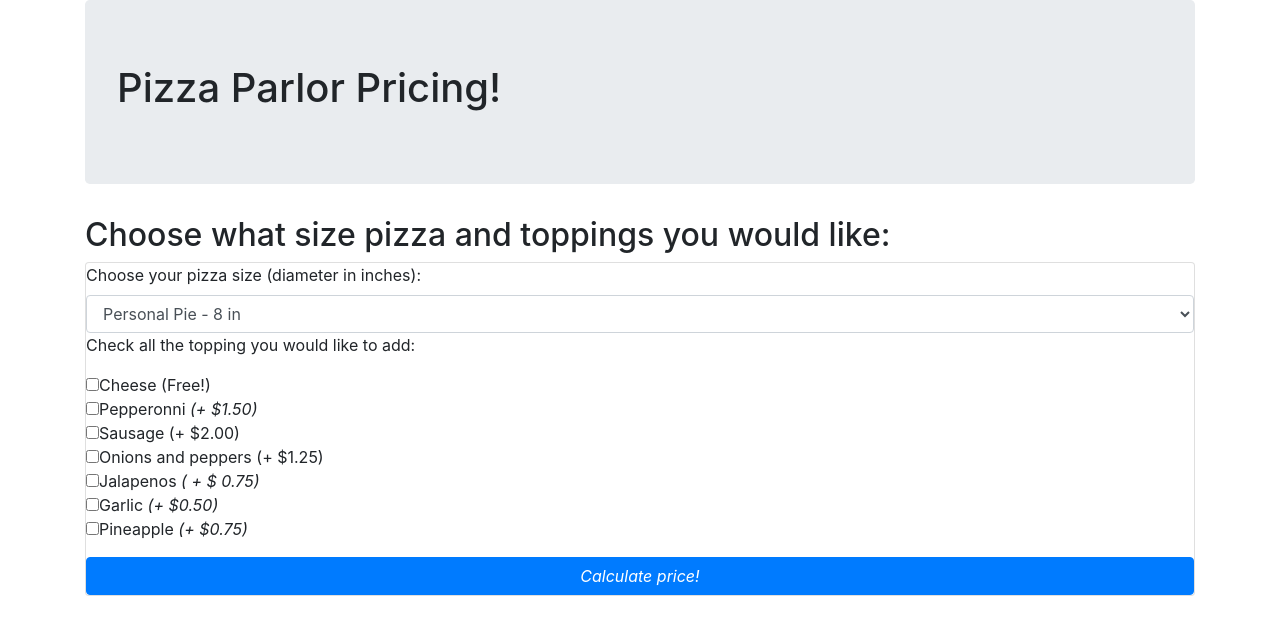
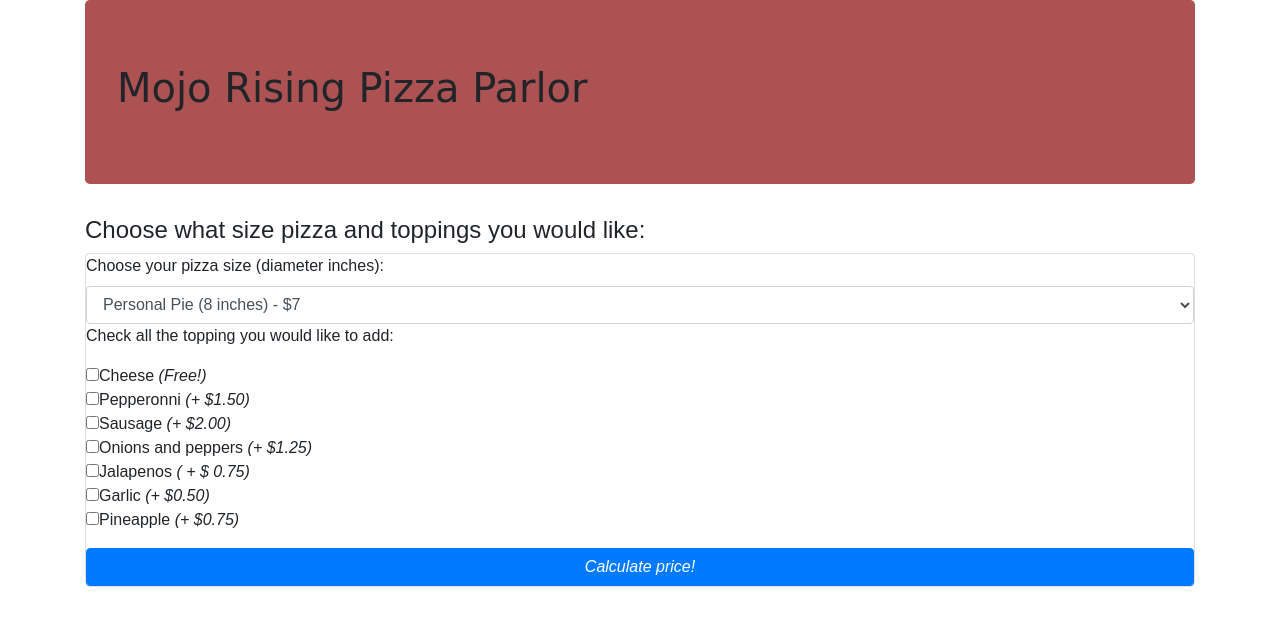
Before and after one commit to freiland/pizza-parlor, a plain HTML site: page index.html in a window 1280 px wide. Drawn offline with Linux system fonts and the light colour scheme.

Commit message:
add more styling, update menu on html

```diff
--- a/css/styles.css
+++ b/css/styles.css
@@ -1,5 +1,19 @@
 .answer {
-  font-size: larger;
+  font-size: x-large;
   color: firebrick;
   font-style: italic;
 }
+
+body {
+  font-family: inherit;
+}
+
+.jumbotron {
+  background-color: rgba(136, 4, 4, 0.685) ;
+  font-family: cursive;
+  font-style: normal;
+}
+
+h2 {
+  font-size: x-large;
+}
--- a/index.html
+++ b/index.html
@@ -11,28 +11,28 @@
 </head>
 <body class="container">
   <div class="jumbotron">
-    <h1>Pizza Parlor Pricing!</h1>
+    <h1>Mojo Rising Pizza Parlor</h1>
   </div>
   <h2>Choose what size pizza and toppings you would like:</h2>
   <form id="question" class="card">
 
 
 
-    <label for="size">Choose your pizza size (diameter in inches):</label>
+    <label for="size">Choose your pizza size (diameter inches):</label>
       <select class="form-control" id="size">
-        <option value="0"><strong>Personal Pie - 8 in</strong></option>
-        <option value="1"><strong>Small - 10 in</strong></option>
-        <option value="2"><strong>Medium - 12 in</strong></option>
-        <option value="3"><strong>Large - 16 in</strong></option>
-        <option value="4"><strong>Extra Large - 18 in</strong></option>
+        <option value="0"><strong>Personal Pie (8 inches) - $7</strong></option>
+        <option value="1"><strong>Small (10 inches) - $9</strong></option>
+        <option value="2"><strong>Medium (12 inches) - $13</strong></option>
+        <option value="3"><strong>Large (16 inches) - $16</strong></option>
+        <option value="4"><strong>Extra Large (18 inches) - $21</strong></option>
 
       </select>
       <div class="form-group">
         <p>Check all the topping you would like to add:</p>
-        <input type="checkbox" name="toppings" value="cheese">Cheese <em></em>(Free!)</br>
+        <input type="checkbox" name="toppings" value="cheese">Cheese <em>(Free!)</em></br>
         <input type="checkbox" name="toppings"    value="pepperonni">Pepperonni <em>(+ $1.50)</em><br>
-        <input type="checkbox" name="toppings"    value="sausage">Sausage <em></em>(+ $2.00)<br>
-        <input type="checkbox" name="toppings" value="onions">Onions and peppers <em></em>(+ $1.25)<br>
+        <input type="checkbox" name="toppings"    value="sausage">Sausage <em>(+ $2.00)</em><br>
+        <input type="checkbox" name="toppings" value="onions">Onions and peppers <em>(+ $1.25)</em><br>
         <input type="checkbox" name="toppings" value="jalapenos">Jalapenos <em>( + $ 0.75)</em><br>
         <input type="checkbox" name="toppings" value="garlic">Garlic <em>(+ $0.50)</em> <br>
         <input type="checkbox" name="toppings" value="pineapple">Pineapple <em>(+ $0.75)</em><br>
--- a/js/scripts.js
+++ b/js/scripts.js
@@ -51,9 +51,9 @@ $(document).ready(function() {
   //attachContactListeners();
   $("form#question").submit(function(event) {
     event.preventDefault();
-    //const inputAgeInt = parseInt($("input#age").val());
+
     const inputPizzaSize = $("#size").val();
-    //const inputTime = $("#time").val();
+
     let topArr = [];
     $("input:checkbox[name=toppings]:checked").each(function() {
       const inputToppings = $(this).val();
@@ -86,7 +86,7 @@ $(document).ready(function() {
       $(".answer").text("$ " + price);
 
 
-    //let ageBracket = ageAssign(inputAgeInt);
+
 
 
   });
```
